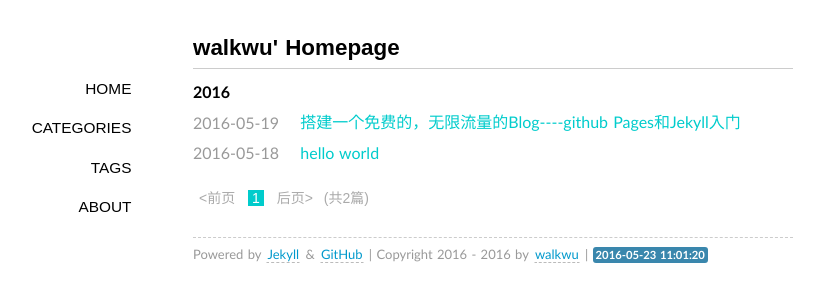
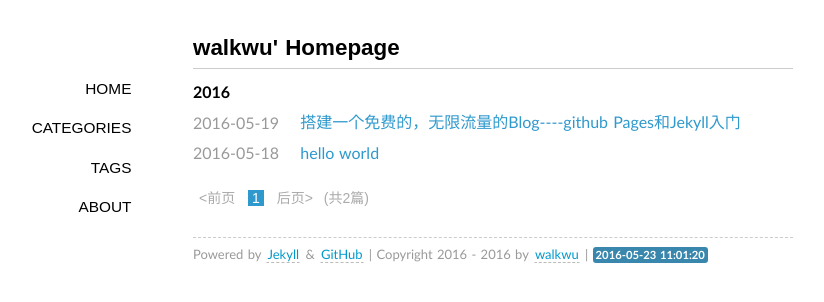
Before and after one commit to walkwu/myblog, a Jekyll site: the page built from index.html, in a window 1280 px wide. Shown: the top 302 px of the page, without its empty margins (147-971 px from the left). Built offline with Jekyll 4.4.1, drawn with Linux system fonts in a browser that asks for light colours; some web fonts are replaced; the list of posts is cut into pages by our own code; comment, search, counter and statistics services are not loaded.

Commit message:
upload color

```diff
--- a/media/css/style.css
+++ b/media/css/style.css
@@ -17,7 +17,7 @@ body{font-size:14px;word-spacing:1px;
 margin-right:auto;
 	font-family:"Galdeano","Hiragino Sans GB","Microsoft YaHei",Trebuchet,"Trebuchet MS",Tahoma,"Lucida Grande","Lucida Sans Unicode",Verdana,sans-serif;color:#000000;background-color:#ffffff;}
 *{padding:0;margin: 0;border:none;outline:none;}
-a{color:#00CCCC;text-decoration:none;}
+a{color:#2F99CD;text-decoration:none;}
 a:hover{color:#333333;text-decoration:underline;}
 hr{margin:.7em 0;border-top:1px dashed #d0d0d0;border-bottom:1px dashed #f9f9f9;}
 p{padding:.5em 0;}
@@ -131,7 +131,7 @@ text-decoration: none;
 
 .paginator .current-page {
 color: white;
-background: #00CCCC;
+background: #2F99CD;
 }
 
 .paginator a:hover{
```
